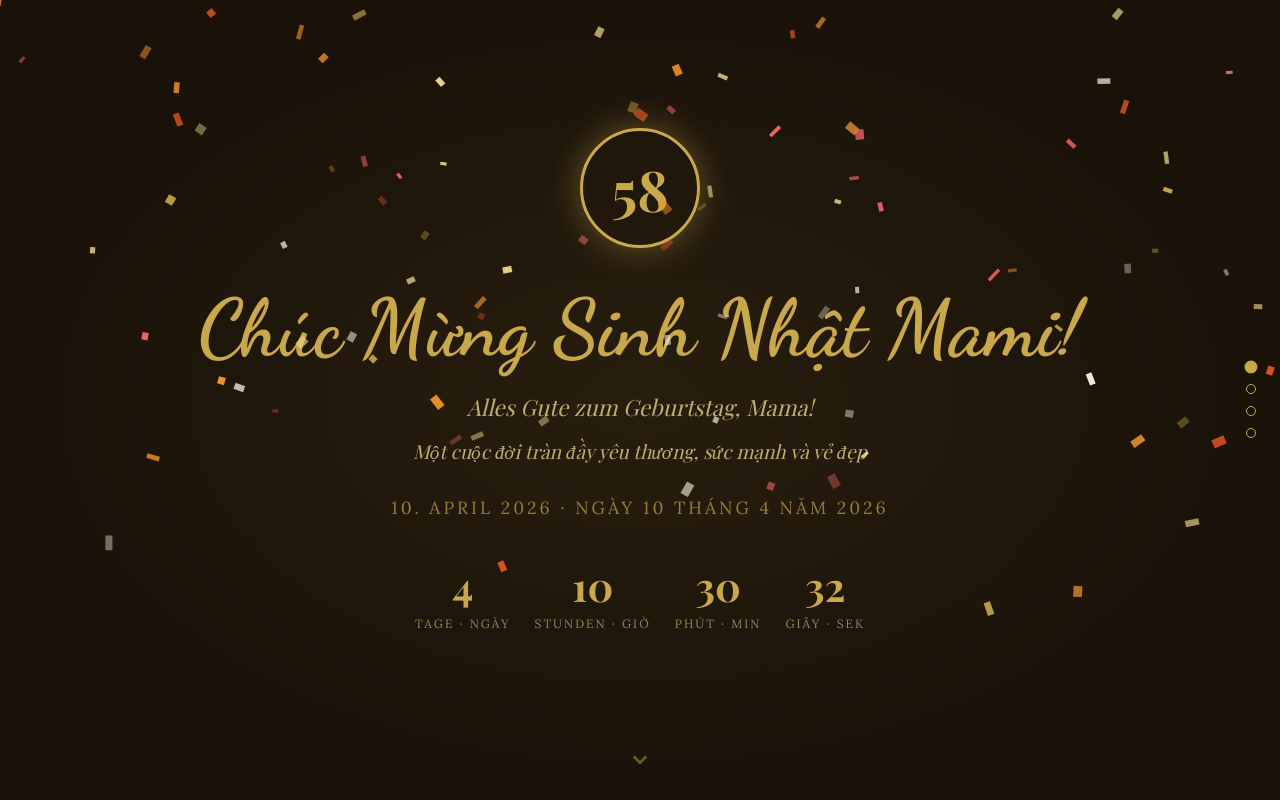
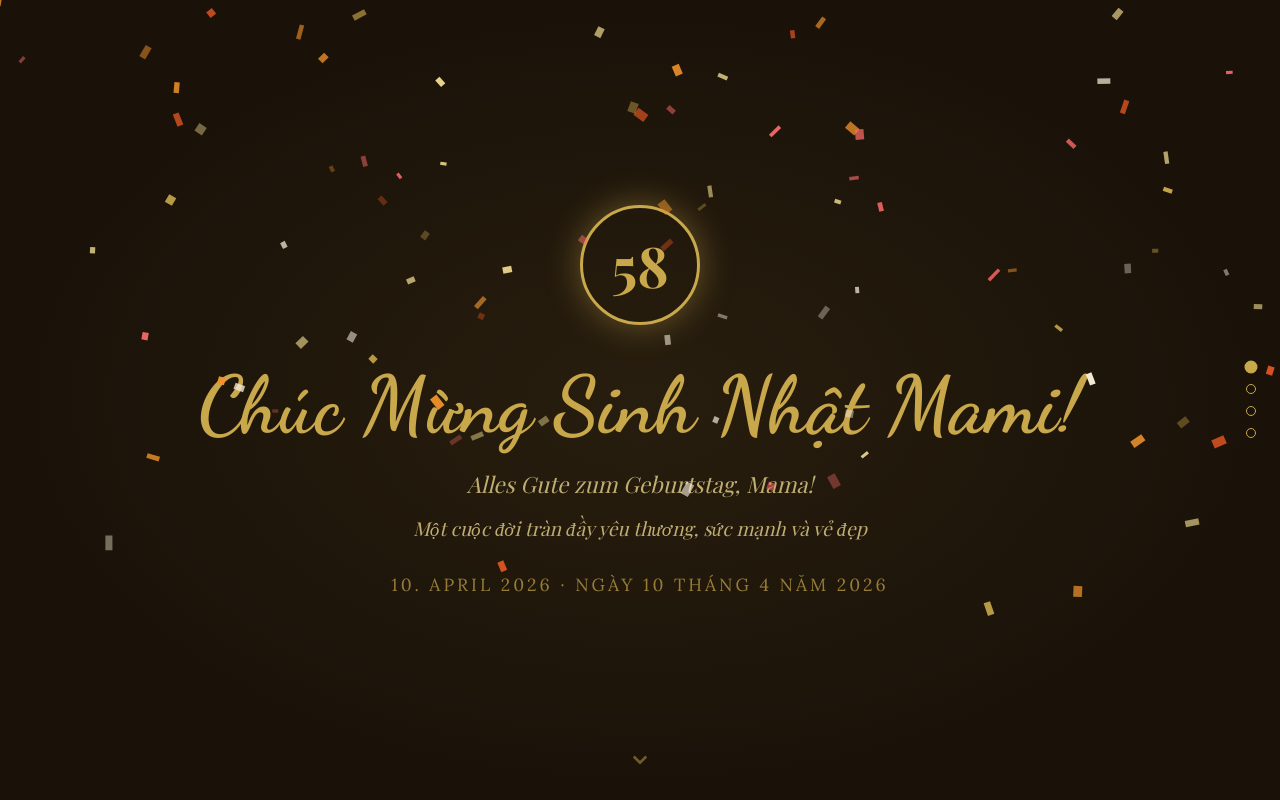
Before and after one commit to dangtu1190-tech/familie-app, a website: page index.html in a window 1280 px wide. Shown: the top 800 px of the page. Drawn offline with nearby package versions, Linux system fonts and the light colour scheme; a web font is replaced by a local one.

Commit message:
Countdown entfernt

```diff
--- a/index.html
+++ b/index.html
@@ -543,28 +543,6 @@
         <p class="subtitle" style="margin-top: -1rem; font-size: clamp(0.9rem, 2.5vw, 1.2rem);">Một cuộc đời tràn đầy yêu thương, sức mạnh và vẻ đẹp</p>
         <p class="date">10. April 2026 · Ngày 10 tháng 4 năm 2026</p>
 
-        <div class="countdown" id="countdown">
-            <div class="countdown-item">
-                <span class="number" id="cd-days">0</span>
-                <span class="label">Tage · Ngày</span>
-            </div>
-            <div class="countdown-item">
-                <span class="number" id="cd-hours">0</span>
-                <span class="label">Stunden · Giờ</span>
-            </div>
-            <div class="countdown-item">
-                <span class="number" id="cd-minutes">0</span>
-                <span class="label">Phút · Min</span>
-            </div>
-            <div class="countdown-item">
-                <span class="number" id="cd-seconds">0</span>
-                <span class="label">Giây · Sek</span>
-            </div>
-        </div>
-
-        <div class="birthday-message" id="birthdayMsg">
-            🎂 Hôm nay là ngày của Mami! · Heute ist dein Tag, Mama! 🎂
-        </div>
     </div>
 
     <a href="#wilhelmshaven" class="scroll-indicator">
```
